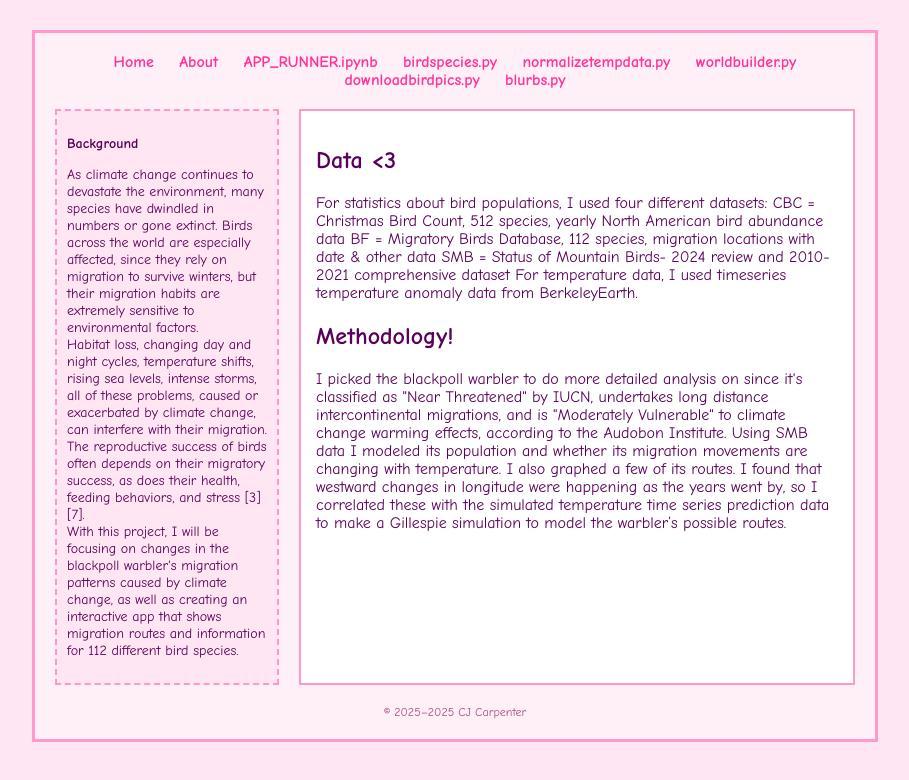
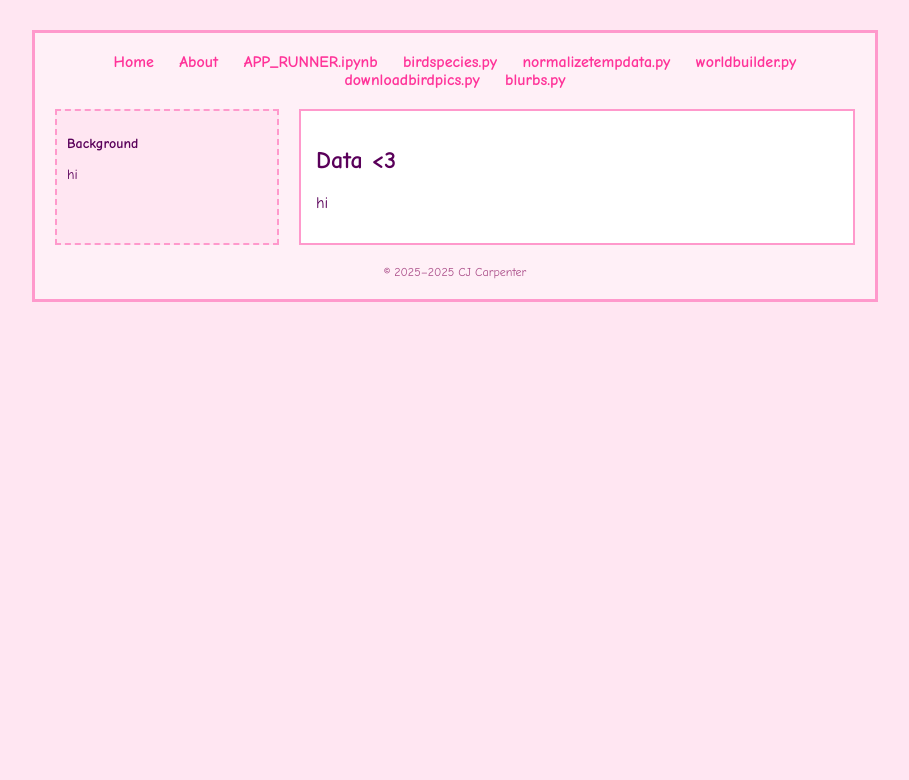
Before and after one commit to seejaecee/bird-app, a plain HTML site: page index.html in a window 1280 px wide. Shown: the whole page, without its empty margins (185-1094 px from the left). Drawn offline with Linux system fonts and the light colour scheme.

Commit message:
Update index.html

```diff
--- a/index.html
+++ b/index.html
@@ -98,31 +98,14 @@
       <div class="sidebar">
         <p><strong>Background</strong></p>
         <p>
-          As climate change continues to devastate the environment, many species have dwindled in numbers or gone extinct.
-          Birds across the world are especially affected, since they rely on migration to survive winters, but their migration habits are extremely sensitive to environmental factors.
-          <br>
-          Habitat loss, changing day and night cycles, temperature shifts, rising sea levels, intense storms, all of these problems, caused or exacerbated by climate change,
-          can interfere with their migration. The reproductive success of birds often depends on their migratory success, as does their health, feeding behaviors, and stress [3][7].
-          <br>
-          With this project, I will be focusing on changes in the blackpoll warbler's migration patterns caused by climate change, as well as creating an interactive app
-          that shows migration routes and information for 112 different bird species.
+          hi
         </p>
       </div>
 
       <div class="main">
         <h2>Data <3</h2>
         <p>
-        	For statistics about bird populations, I used four different datasets:
-        CBC = Christmas Bird Count, 512 species, yearly North American bird abundance data
-        BF = Migratory Birds Database, 112 species, migration locations with date & other data
-        SMB = Status of Mountain Birds- 2024 review and 2010-2021 comprehensive dataset
-        For temperature data, I used timeseries temperature anomaly data from BerkeleyEarth.</p>
-        <h2>Methodology!</h2>
-        I picked the blackpoll warbler to do more detailed analysis on since it's classified as "Near Threatened" by IUCN,
-        undertakes long distance intercontinental migrations, and is "Moderately Vulnerable" to climate change warming effects,
-          according to the Audobon Institute. Using SMB data I modeled its population and whether its migration movements are changing with temperature.
-          I also graphed a few of its routes. I found that westward changes in longitude were happening as the years went by,
-          so I correlated these with the simulated temperature time series prediction data to make a Gillespie simulation to model the warbler’s possible routes. </p>
+        	hi </p>
       </div>
     </div>
 
```
